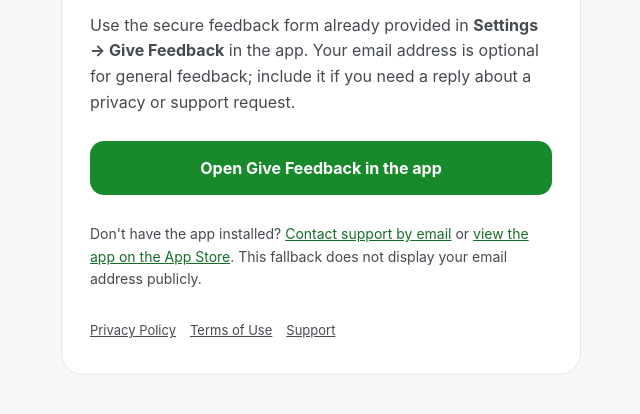
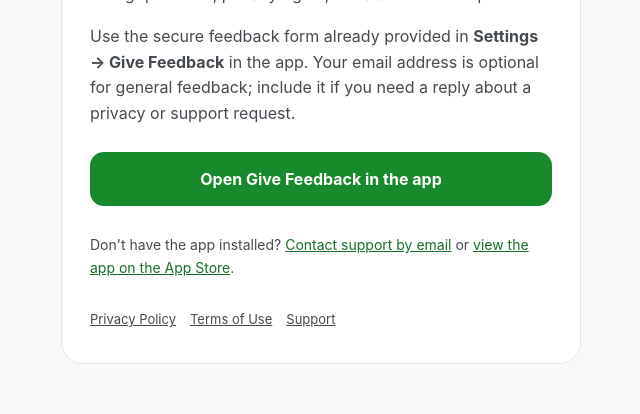
Before and after one commit to povilasbrand/qr-code-limitless-legal, a plain HTML site: page feedback.html in a window 1280 px wide. Shown: the part 284-698 px from the top of the page, without its empty margins (319-959 px from the left). Drawn offline with Linux system fonts and the light colour scheme.

Commit message:
Simplify no-app support fallback copy

```diff
--- a/feedback.html
+++ b/feedback.html
@@ -25,6 +25,6 @@
   <p>Contact QR Code Limitless about support, product feedback, billing questions, privacy rights, or data deletion requests.</p>
   <p>Use the secure feedback form already provided in <strong>Settings → Give Feedback</strong> in the app. Your email address is optional for general feedback; include it if you need a reply about a privacy or support request.</p>
   <a class="button" href="limitless-qr-code://settings?openFeedback=1">Open Give Feedback in the app</a>
-  <p class="fallback">Don't have the app installed? <a href="mailto:wpthemewp@gmail.com?subject=QR%20Code%20Limitless%20support">Contact support by email</a> or <a href="https://apps.apple.com/app/id6810791026">view the app on the App Store</a>. This fallback does not display your email address publicly.</p>
+  <p class="fallback">Don't have the app installed? <a href="mailto:wpthemewp@gmail.com?subject=QR%20Code%20Limitless%20support">Contact support by email</a> or <a href="https://apps.apple.com/app/id6810791026">view the app on the App Store</a>.</p>
   <footer><a href="privacy.html">Privacy Policy</a><a href="terms.html">Terms of Use</a><a href="support.html">Support</a></footer>
 </main></body></html>
```
